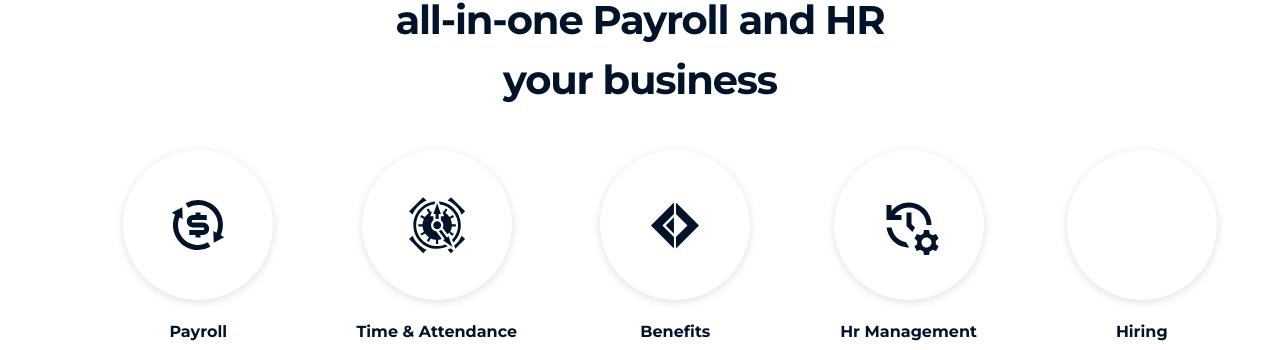
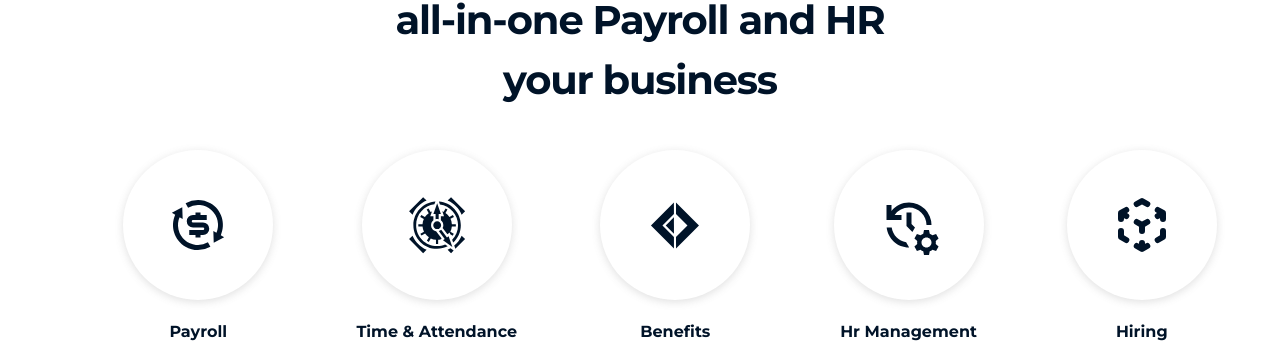
Before and after one commit to OgbuEsther/Easy_HR_FE2, a React (Create React App) app: page / in a window 1280 px wide. Shown: the part 846-1196 px from the top of the page. Built offline with nearby package versions, Linux system fonts and the light colour scheme.

Commit message:
added changes and changed the logo

```diff
--- a/public/index.html
+++ b/public/index.html
@@ -2,7 +2,7 @@
 <html lang="en">
   <head>
     <meta charset="utf-8" />
-    <link rel="icon" href="%PUBLIC_URL%/easyhr.jpg" />
+    <link rel="icon" href="%PUBLIC_URL%/new.png" />
     <meta name="viewport" content="width=device-width, initial-scale=1" />
     <meta name="theme-color" content="#000000" />
     <meta
@@ -26,7 +26,7 @@
       work correctly both with client-side routing and a non-root public URL.
       Learn how to configure a non-root public URL by running `npm run build`.
     -->
-    <title>EasyHR</title>
+    <title>easyHR</title>
   </head>
   <body>
     <noscript>You need to enable JavaScript to run this app.</noscript>
--- a/src/pages/landingpage/Plan.tsx
+++ b/src/pages/landingpage/Plan.tsx
@@ -4,6 +4,7 @@ import { Fade } from 'react-awesome-reveal'
 import img from "../../Assets/dollar.png"
 import {RiExchangeDollarLine} from "react-icons/ri"
 import {DiFsharp} from "react-icons/di"
+import {HiCubeTransparent} from "react-icons/hi"
 import {MdOutlineManageHistory} from "react-icons/md"
 import {GiTimeBomb,GiClockwork} from "react-icons/gi"
 
@@ -46,7 +47,9 @@ const Plan = () => {
                  </Circlehold>
 
                  <Circlehold>
-                  <Circle></Circle>
+                  <Circle>
+                    <HiCubeTransparent/>
+                  </Circle>
                   <Text>Hiring</Text>
                  </Circlehold>
                </Hold>
```
Also changed, not shown: public/new.png (added).
